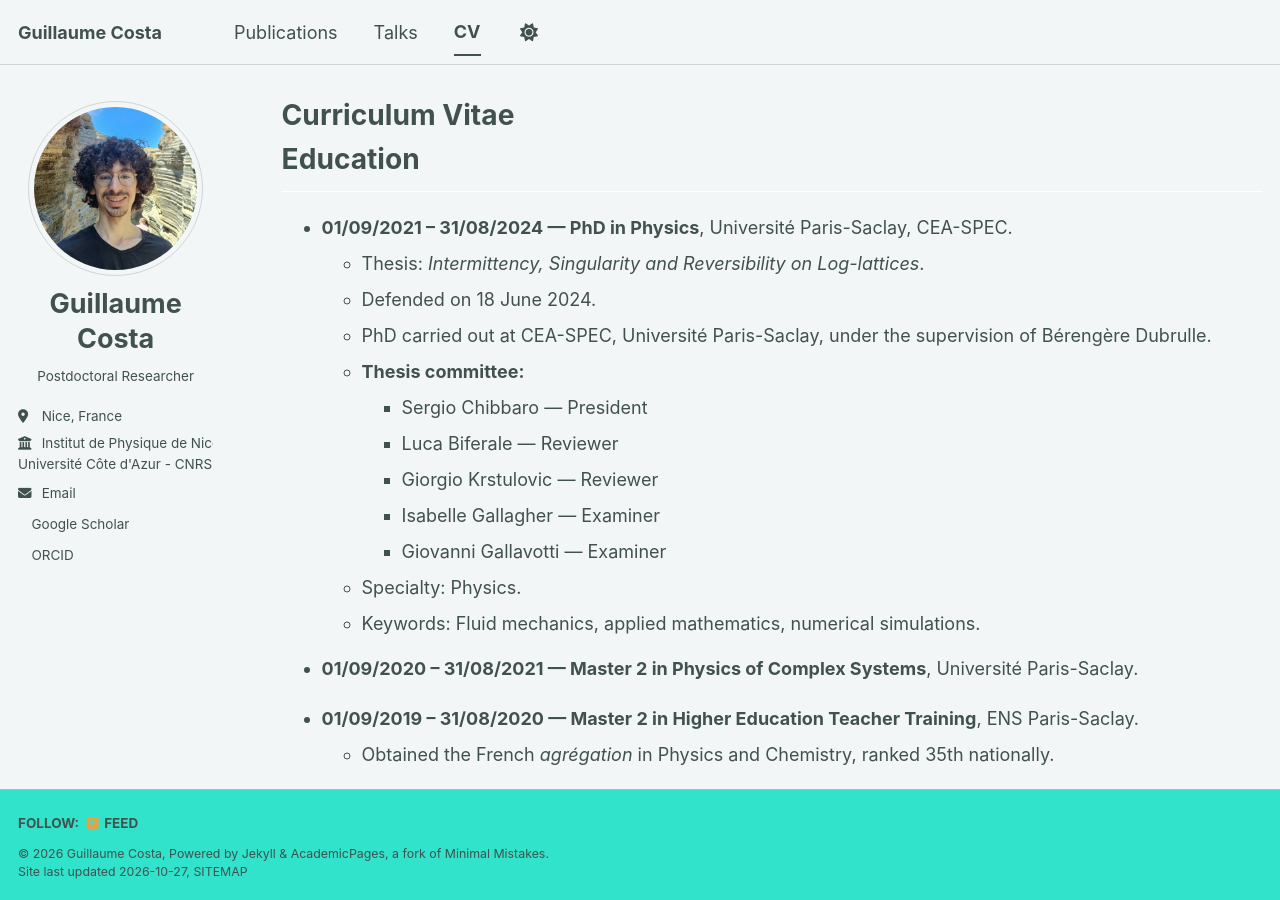
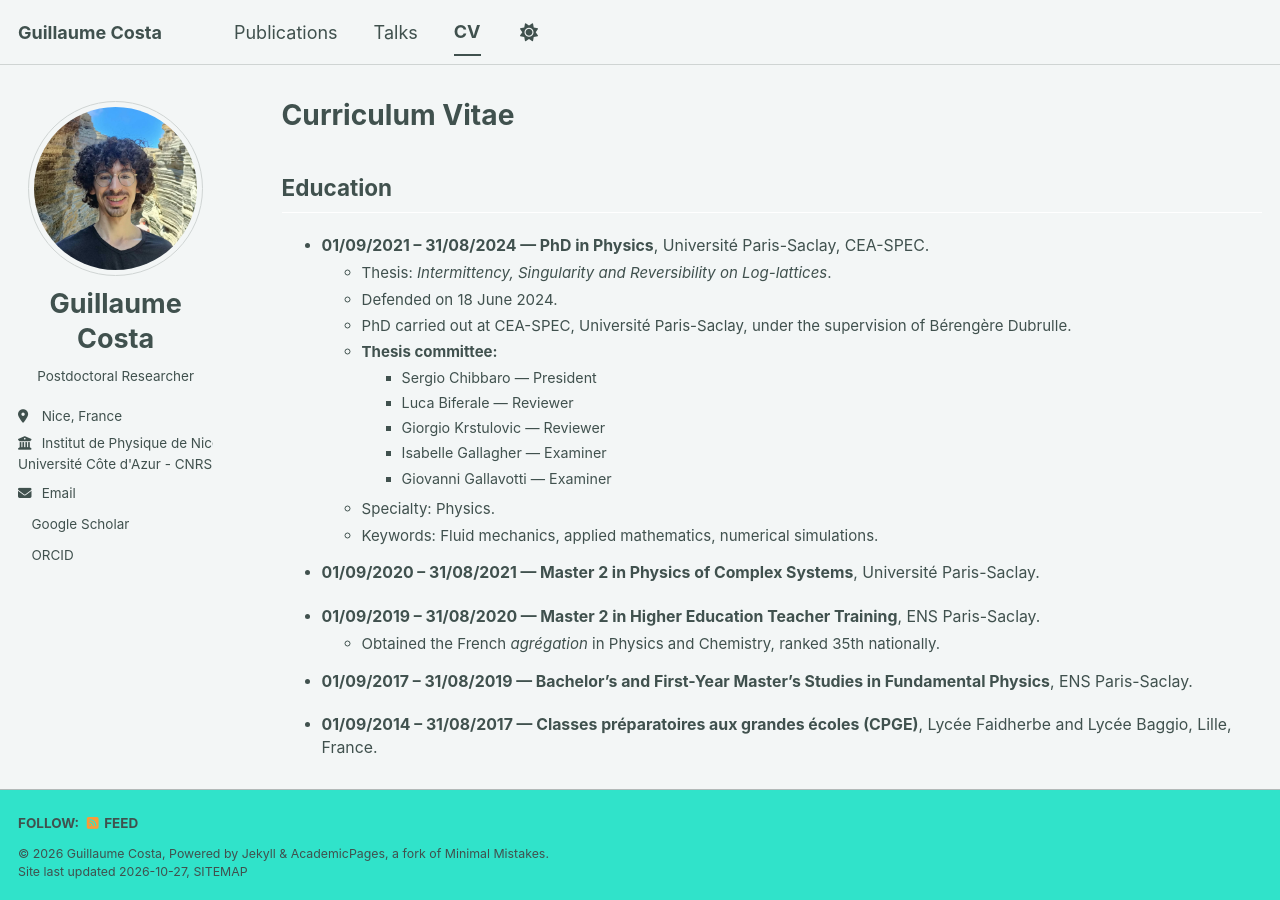
Before and after one commit to GuilCos/GuilCos.github.io, a Jekyll site: the page built from _pages/cv.md, in a window 1280 px wide and 900 px high. Built offline with Jekyll 4.4.1, drawn with Linux system fonts in a browser that asks for light colours; a script bundle is joined from its source files by our own code; a style sheet for code colours, icons or effects is not loaded.

Commit message:
Update cv.md

```diff
--- a/_pages/cv.md
+++ b/_pages/cv.md
@@ -9,9 +9,11 @@ redirect_from:
 
 {% include base_path %}
 
-Education
-======
+<h2 class="cv-section-title">Education</h2>
 <hr class="cv-section-divider">
+
+<div class="cv-compact" markdown="1">
+
 * **01/09/2021 – 31/08/2024 — PhD in Physics**, Université Paris-Saclay, CEA-SPEC.
   * Thesis: *Intermittency, Singularity and Reversibility on Log-lattices*.
   * Defended on 18 June 2024.
@@ -34,34 +36,44 @@ Education
 
 * **01/09/2014 – 31/08/2017 — Classes préparatoires aux grandes écoles (CPGE)**, Lycée Faidherbe and Lycée Baggio, Lille, France.
 
-Work Experience
-======
+</div>
+
+<h2 class="cv-section-title">Work Experience</h2>
 <hr class="cv-section-divider">
+
+<div class="cv-compact" markdown="1">
+
 * **01/05/2026 – 31/10/2026 — Postdoctoral Researcher**, Institut de Physique, INPHYNI, Nice.
 
 * **01/09/2024 – 30/04/2026 — Postdoctoral Researcher**, Observatoire de la Côte d’Azur, Nice, France.
 
 * **01/09/2021 – 31/08/2024 — PhD Student and Teaching Assistant**, Université Paris-Saclay, CEA-SPEC, France.
 
-Publications
-======
+</div>
+
+<h2 class="cv-section-title">Publications</h2>
 <hr class="cv-section-divider">
+
 <ul>{% for post in site.publications reversed %}
   {% include archive-single-cv.html %}
 {% endfor %}</ul>
 
-Talks
-======
+<h2 class="cv-section-title">Talks</h2>
 <hr class="cv-section-divider">
+
 <ul>{% for post in site.talks reversed %}
   {% include archive-single-talk-cv.html %}
 {% endfor %}</ul>
 
-Teaching Experience
-======
+<h2 class="cv-section-title">Teaching Experience</h2>
 <hr class="cv-section-divider">
+
+<div class="cv-compact" markdown="1">
+
 * **2021–2024 — Teaching Assistant, Physics Laboratory (L3, third-year undergraduate)**, École Normale Supérieure Paris-Saclay.
   * 156 hours of laboratory instruction over three academic years (64h in 2021–2022, 64h in 2022–2023, 28h in 2023–2024).
 
 * **2021–2022 — Teaching Assistant, Waves and Thermodynamics Tutorials (L2, second-year undergraduate)**, Université Paris-Saclay.
   * 36 hours of tutorial sessions.
+
+</div>
```
